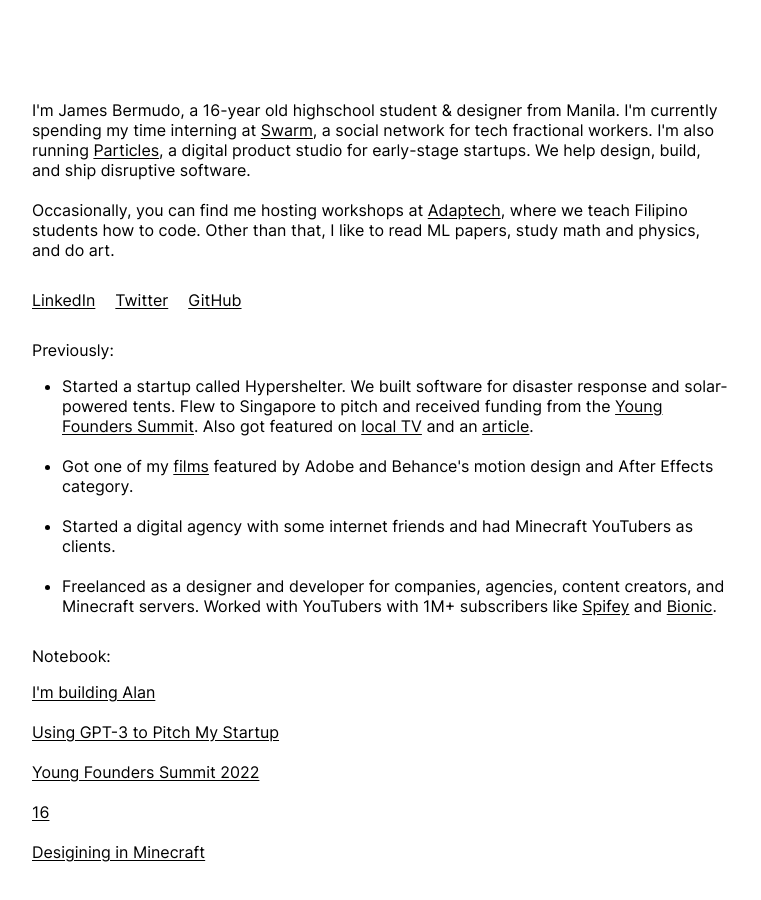
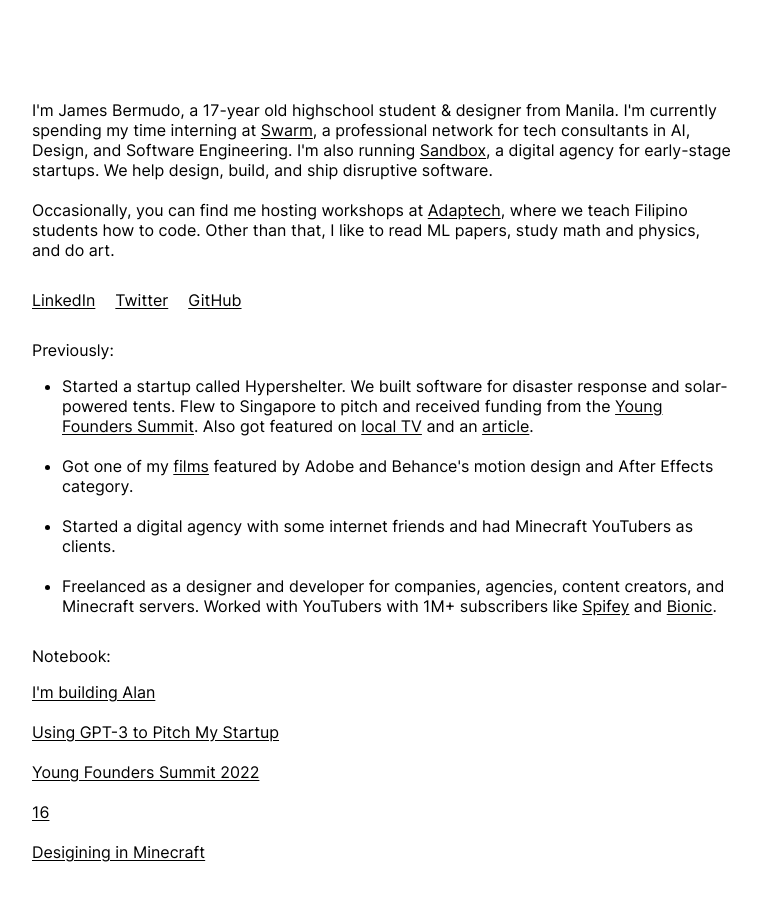
Before and after one commit to jcebermudo/jamesbermudo.com, an Astro site: page / in a window 1280 px wide. Shown: the whole page, without its empty margins (76-837 px from the left). Built offline with nearby package versions, Linux system fonts and the light colour scheme; Astro itself is replaced by a stand-in of ours.

Commit message:
New beningning

```diff
--- a/src/pages/index.astro
+++ b/src/pages/index.astro
@@ -11,15 +11,15 @@
 >
   <main>
     <p>
-      I'm James Bermudo, a 16-year old highschool student & designer from Manila. I'm currently spending my time interning at <a
+      I'm James Bermudo, a 17-year old highschool student & designer from Manila. I'm currently spending my time interning at <a
         target="_blank"
         href="https://www.swarm.work/"
         class="link">Swarm</a
-      >, a social network for tech fractional workers. I'm also running <a
+      >, a professional network for tech consultants in AI, Design, and Software Engineering. I'm also running <a
         target="_blank"
-        href="https://www.particles.work/"
-        class="link">Particles</a
-      >, a digital product studio for early-stage startups. We help design, build, and ship disruptive software.
+        href="https://www.sandboxhq.co/"
+        class="link">Sandbox</a
+      >, a digital agency for early-stage startups. We help design, build, and ship disruptive software.
       <br /><br />
       Occasionally, you can find me hosting workshops at <a
         target="_blank"
```
